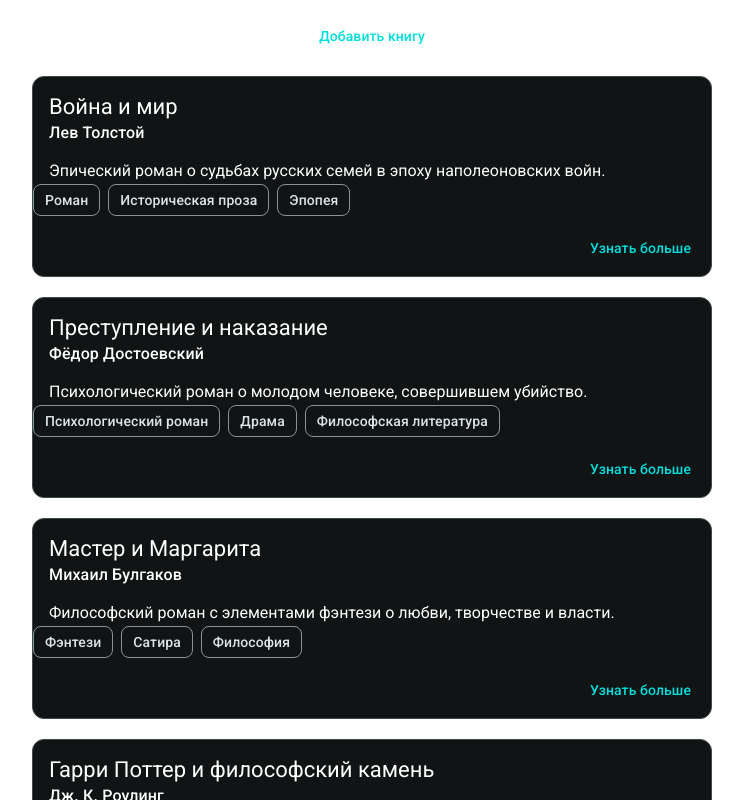
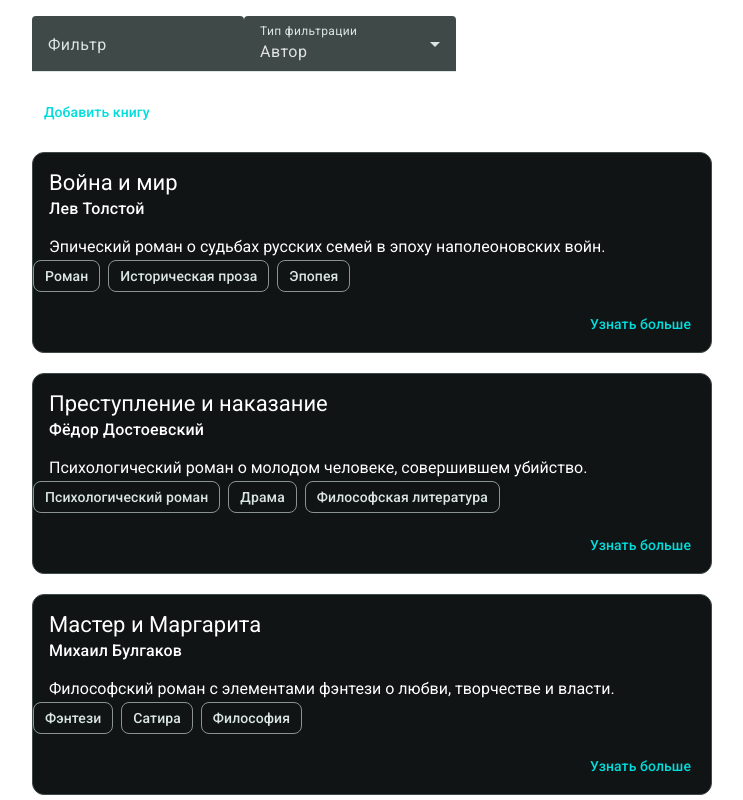
Before and after one commit to NonEstSpes/test-pienext, an Angular app: page / in a window 1280 px wide. Shown: the top 800 px of the page, without its empty margins (268-1011 px from the left). Built offline with nearby package versions, Linux system fonts and the light colour scheme; data requests are answered from the project's data file.

Commit message:
feature: добавление поля фильтра

```diff
--- a/src/app/book-list/add-book/add-book.ts
+++ b/src/app/book-list/add-book/add-book.ts
@@ -4,7 +4,7 @@ import { MatOption, MatSelect } from '@angular/material/select';
 import { FormControl, FormGroup, ReactiveFormsModule, Validators } from '@angular/forms';
 import { Genre } from '@/app/model/genres';
 import { MatButton } from '@angular/material/button';
-import {RouterLink} from '@angular/router';
+import { RouterLink } from '@angular/router';
 
 @Component({
   selector: 'app-add-book',
--- a/src/app/book-list/book-list.html
+++ b/src/app/book-list/book-list.html
@@ -1,6 +1,21 @@
 <div class="book-list">
   @let books = books$$();
-  <button matButton routerLink="/add-book">Добавить книгу</button>
+  <div>
+    <form>
+      <mat-form-field>
+        <mat-label>Фильтр</mat-label>
+        <input matInput/>
+      </mat-form-field>
+      <mat-form-field>
+        <mat-label>Тип фильтрации</mat-label>
+        <mat-select value="author">
+          <mat-option value="author">Автор</mat-option>
+          <mat-option value="name">Название</mat-option>
+        </mat-select>
+      </mat-form-field>
+    </form>
+    <button matButton routerLink="/add-book">Добавить книгу</button>
+  </div>
   @if (books) { @for (book of books; track book.id) {
   <mat-card appearance="outlined">
     <mat-card-header>
--- a/src/app/book-list/book-list.ts
+++ b/src/app/book-list/book-list.ts
@@ -9,12 +9,15 @@ import { Subject, takeUntil } from 'rxjs';
 import { MatChip, MatChipSet } from '@angular/material/chips';
 import { MatButton } from '@angular/material/button';
 import { RouterLink } from '@angular/router';
+import { MatFormField, MatInput, MatLabel } from '@angular/material/input';
+import { FormsModule, ReactiveFormsModule } from '@angular/forms';
+import { MatOption, MatSelect } from '@angular/material/select';
 
 @Component({
   selector: 'app-book-item-list',
   templateUrl: './book-list.html',
   styleUrl: './book-list.css',
-  imports: [MatCardModule, MatChipSet, MatButton, MatChip, RouterLink],
+  imports: [MatCardModule, MatChipSet, MatButton, MatChip, RouterLink, MatFormField, MatLabel, MatInput, FormsModule, MatOption, MatSelect, ReactiveFormsModule],
   changeDetection: ChangeDetectionStrategy.OnPush,
 })
 export class BookList implements OnInit, OnDestroy {
```
